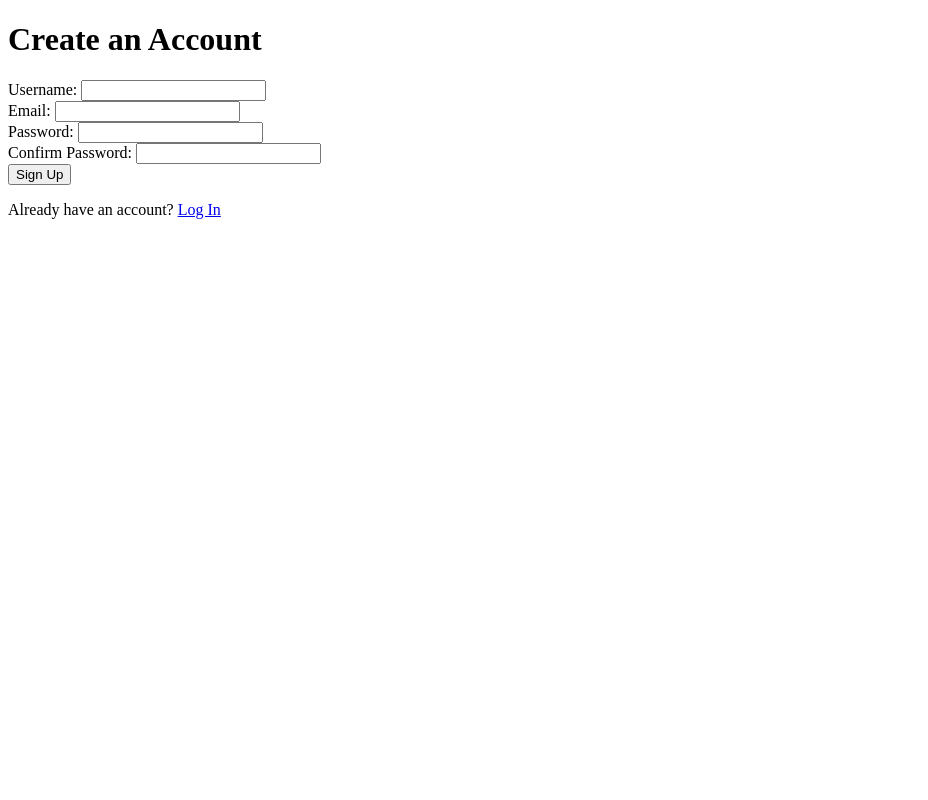
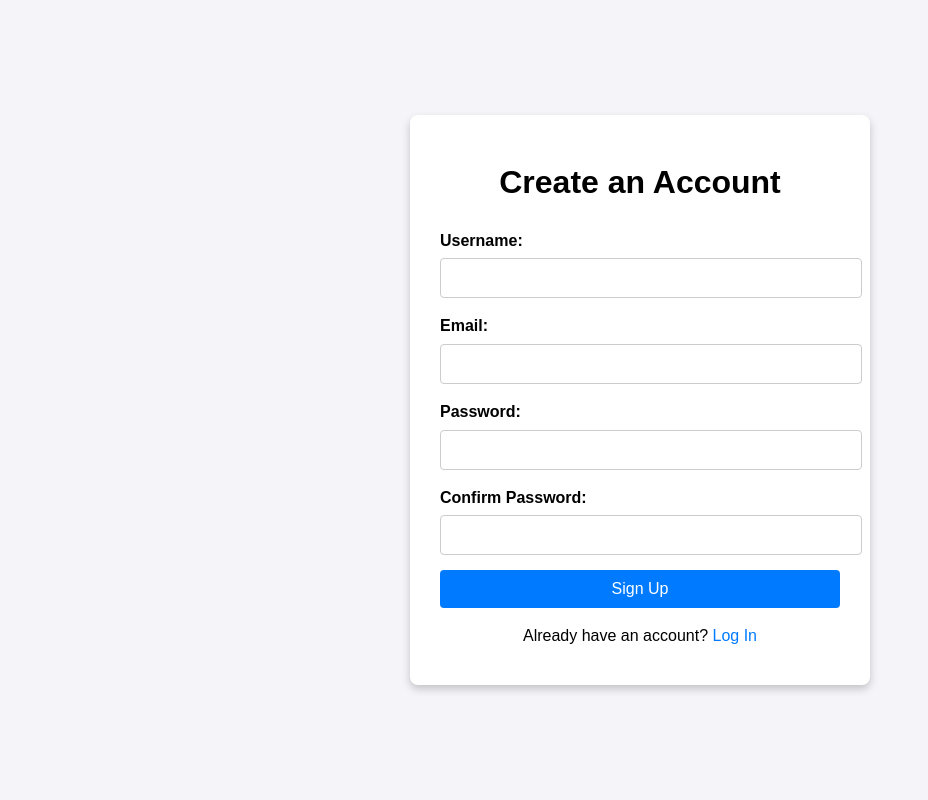
Before and after one commit to karishan1/HobbyHub, a Django app: page /signup/ in a window 1280 px wide. Shown: the whole page, without its empty margins (0-928 px from the left). Run offline with Django 3.2, Linux system fonts and the light colour scheme.

Commit message:
login and signup authentication and templates/ templates styling completed

```diff
--- /dev/null
+++ b/api/static/api/spa/assets/signup.css
@@ -0,0 +1,90 @@
+/* General Styles */
+body {
+    font-family: Arial, sans-serif;
+    line-height: 1.6;
+    margin: 0;
+    padding: 0;
+    background-color: #f4f4f9;
+    display: flex;
+    justify-content: center;
+    align-items: center;
+    height: 100vh;
+}
+
+h1 {
+    text-align: center;
+    margin-bottom: 20px;
+}
+
+/* Signup Container */
+.signup-container {
+    background: #fff;
+    padding: 20px 30px;
+    border-radius: 8px;
+    box-shadow: 0 4px 8px rgba(0, 0, 0, 0.2);
+    width: 100%;
+    max-width: 400px;
+}
+
+/* Form Styles */
+.form-group {
+    margin-bottom: 15px;
+}
+
+label {
+    display: block;
+    font-weight: bold;
+    margin-bottom: 5px;
+}
+
+input {
+    width: 100%;
+    padding: 10px;
+    font-size: 1rem;
+    border: 1px solid #ccc;
+    border-radius: 4px;
+}
+
+input:focus {
+    border-color: #007BFF;
+    outline: none;
+}
+
+/* Button Styles */
+.btn {
+    width: 100%;
+    padding: 10px;
+    background: #007BFF;
+    color: #fff;
+    border: none;
+    border-radius: 4px;
+    cursor: pointer;
+    font-size: 1rem;
+}
+
+.btn:hover {
+    background: #0056b3;
+}
+
+/* Error Message */
+.error {
+    color: red;
+    font-size: 0.9rem;
+    margin-bottom: 15px;
+    text-align: center;
+}
+
+/* Signup Link */
+p {
+    text-align: center;
+    margin-top: 15px;
+}
+
+a {
+    color: #007BFF;
+    text-decoration: none;
+}
+
+a:hover {
+    text-decoration: underline;
+}
--- a/api/templates/home.html
+++ b/api/templates/home.html
@@ -10,7 +10,7 @@
 
     <p>You are logged in.</p>
 
-    <form method="post" action="{% url 'logout' %}">
+    <form method="post" action="{% url 'login' %}">
         {% csrf_token %}
         <button type="submit">Logout</button>
     </form>
--- a/api/templates/login.html
+++ b/api/templates/login.html
@@ -6,8 +6,8 @@
     <meta charset="UTF-8">
     <meta name="viewport" content="width=device-width, initial-scale=1.0">
     <title>Login</title>
-    <!-- Link to your CSS file -->
-    <link rel="stylesheet" href="{% static 'your_app/css/styles.css' %}">
+    <link rel="stylesheet" href="{% static 'api/spa/assets/login.css' %}">
+
 </head>
 <body>
     <div class="login-container">
--- a/api/templates/signup.html
+++ b/api/templates/signup.html
@@ -1,31 +1,48 @@
+{% load static %}
+
 <!DOCTYPE html>
 <html lang="en">
 <head>
     <meta charset="UTF-8">
     <meta name="viewport" content="width=device-width, initial-scale=1.0">
     <title>Sign Up</title>
+    <link rel="stylesheet" href="{% static 'api/spa/assets/signup.css' %}">
+
 </head>
 <body>
+    <div class="signup-container">
         <h1>Create an Account</h1>
+
         {% if error %}
-        <p style="color: red;">{{ error }}</p>
+            <p class="error">{{ error }}</p>
         {% endif %}
-    <form method="post">
+
+        <form method="post" class="form">
             {% csrf_token %}
+            <div class="form-group">
                 <label for="username">Username:</label>
                 <input type="text" id="username" name="username" required>
-        <br>
+            </div>
+
+            <div class="form-group">
                 <label for="email">Email:</label>
                 <input type="email" id="email" name="email" required>
-        <br>
+            </div>
+
+            <div class="form-group">
                 <label for="password">Password:</label>
                 <input type="password" id="password" name="password" required>
-        <br>
+            </div>
+
+            <div class="form-group">
                 <label for="confirm_password">Confirm Password:</label>
                 <input type="password" id="confirm_password" name="confirm_password" required>
-        <br>
-        <button type="submit">Sign Up</button>
+            </div>
+
+            <button type="submit" class="btn">Sign Up</button>
         </form>
+
         <p>Already have an account? <a href="{% url 'login' %}">Log In</a></p>
+    </div>
 </body>
 </html>
--- a/api/views.py
+++ b/api/views.py
@@ -1,8 +1,12 @@
 from django.http import HttpResponse, HttpRequest, JsonResponse
-from django.contrib.auth import login, authenticate
+from django.contrib.auth import login, logout, authenticate
 from django.shortcuts import render, redirect
 from .models import Hobby
 from django.contrib.auth.models import User
+from django.contrib.auth.hashers import make_password
+from django.contrib.auth.password_validation import validate_password
+from django.core.exceptions import ValidationError
+
 
 
 import json
@@ -27,13 +31,14 @@ def view_hobby(request):
 
 
 def login_view(request):
+
     if request.method == "POST":
         username = request.POST.get("username")
         password = request.POST.get("password")
         user = authenticate(request, username=username, password=password)
         if user is not None:
             login(request, user)
-            return redirect("home")  # Replace 'profile' with your desired redirect URL name
+            return redirect("home")
         else:
             return render(request, "login.html", {"error": "Invalid username or password"})
 
@@ -45,6 +50,7 @@ def home_view(request):
 
 
 def logout_view(request):
+    logout(request)
     return render(request, "login.html")
     # Redirect to a success page.
 
@@ -66,10 +72,18 @@ def signup_view(request):
         if User.objects.filter(username=username).exists():
             return render(request, "signup.html", {"error": "Username already taken."})
 
+
+        try:
+            validate_password(password, user=User(username=username))
+        except ValidationError as e:
+            return render(request, "signup.html", {"error": e.messages[0]})
+
+        hashed_password = make_password(password)
+
         user = User.objects.create(
             username=username,
             email=email,
-            password=password # Do hash later
+            password=hashed_password
         )
         user.save()
 
```
Also changed, not shown: api/static/api/spa/assets/login.css (added, +90 -0 lines), db.sqlite3. Lines whose indentation alone changed are shown as unchanged.
